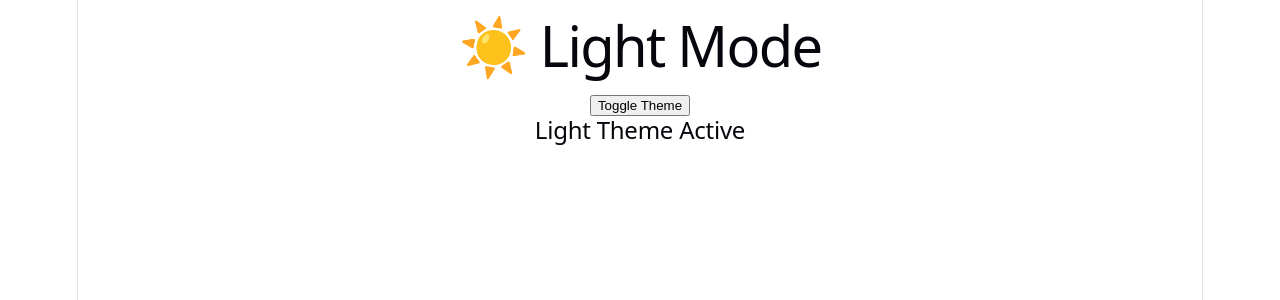
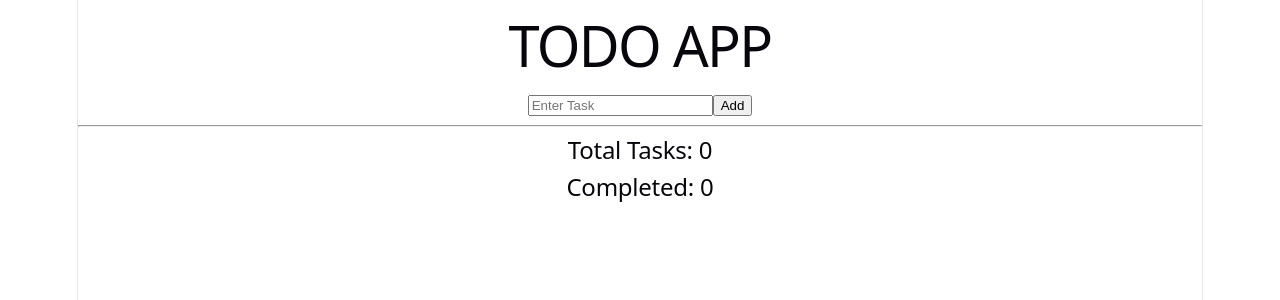
Before and after one commit to Ayushb1234/React-JS-Full-Course-Notes, a React (Vite) app in the folder react-course/: page /contact in a window 1280 px wide. Shown: the top 300 px of the page. Built offline with nearby package versions, Linux system fonts and the light colour scheme.

Commit message:
First crud app making

```diff
--- a/react-course/src/App.jsx
+++ b/react-course/src/App.jsx
@@ -171,6 +171,7 @@
 
 import Navbar from "./components/Navbar";
 import Home from "./pages/Home";
+import TODO from "./components/todoapp";
 
 import ThemeProvider from "./context/ThemeContext";
 
@@ -178,13 +179,14 @@ function App() {
 
   return (
 
-    <ThemeProvider>
+    // <ThemeProvider>
 
-      <Navbar />
+    //   <Navbar />
 
-      <Home />
+    //   <Home />
 
-    </ThemeProvider>
+    // </ThemeProvider>
+    <TODO />
 
   );
 }
--- /dev/null
+++ b/react-course/src/components/todoapp.jsx
@@ -0,0 +1,129 @@
+import React, { useReducer, useState } from "react";
+
+function reducer(state, action) {
+
+    switch (action.type) {
+
+        case "ADD_TASK":
+
+            return [
+                ...state,
+                {
+                    id: Date.now(),
+                    text: action.payload,
+                    completed: false
+                }
+            ];
+
+        case "DELETE_TASK":
+
+            return state.filter((todo) => todo.id !== action.payload);
+
+        case "TOGGLE_TASK":
+
+            return state.map((todo) =>
+
+                todo.id === action.payload
+                    ? { ...todo, completed: !todo.completed }
+                    : todo
+            );
+
+        default:
+            return state;
+    }
+}
+
+function TODO() {
+
+    const [task, setTask] = useState("");
+
+    const [todos, dispatch] = useReducer(reducer, []);
+
+    function handleAddTask() {
+
+        if (task.trim() === "") {
+            return;
+        }
+
+        dispatch({
+            type: "ADD_TASK",
+            payload: task
+        });
+
+        setTask("");
+    }
+
+    const completedTasks = todos.filter(
+        (todo) => todo.completed
+    ).length;
+
+    return (
+
+        <div>
+
+            <h1>TODO APP</h1>
+
+            <input
+                type="text"
+                placeholder="Enter Task"
+                value={task}
+                onChange={(e) => setTask(e.target.value)}
+            />
+
+            <button onClick={handleAddTask}>
+                Add
+            </button>
+
+            <hr />
+
+            {todos.map((todo, index) => (
+
+                <div key={todo.id}>
+
+                    <h3
+                        style={{
+                            textDecoration:
+                                todo.completed
+                                    ? "line-through"
+                                    : "none"
+                        }}
+                    >
+                        {index + 1}. {todo.text}
+                    </h3>
+
+                    <button
+                        onClick={() =>
+                            dispatch({
+                                type: "TOGGLE_TASK",
+                                payload: todo.id
+                            })
+                        }
+                    >
+                        {todo.completed ? "Completed ✅" : "Complete"}
+                    </button>
+
+                    <button
+                        onClick={() =>
+                            dispatch({
+                                type: "DELETE_TASK",
+                                payload: todo.id
+                            })
+                        }
+                    >
+                        Delete ❌
+                    </button>
+
+                    <hr />
+
+                </div>
+            ))}
+
+            <h2>Total Tasks: {todos.length}</h2>
+
+            <h2>Completed: {completedTasks}</h2>
+
+        </div>
+    );
+}
+
+export default TODO;
```
